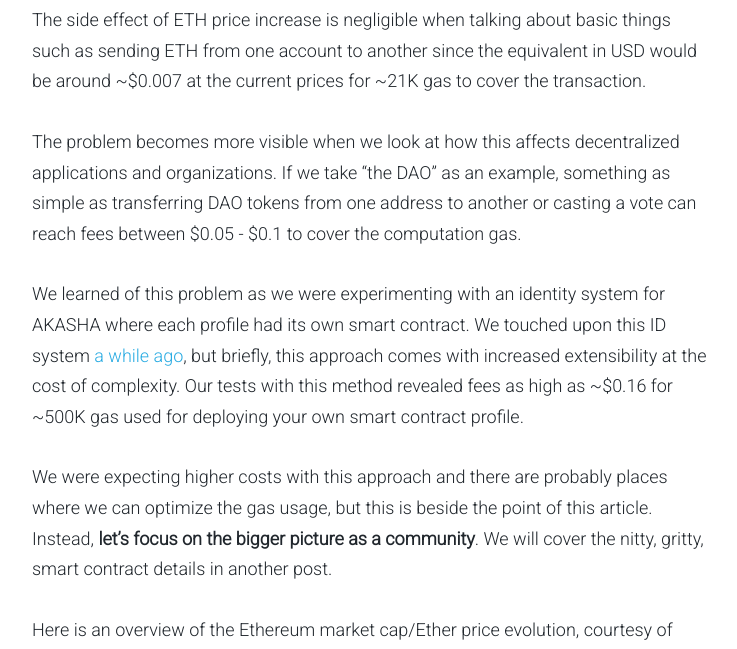
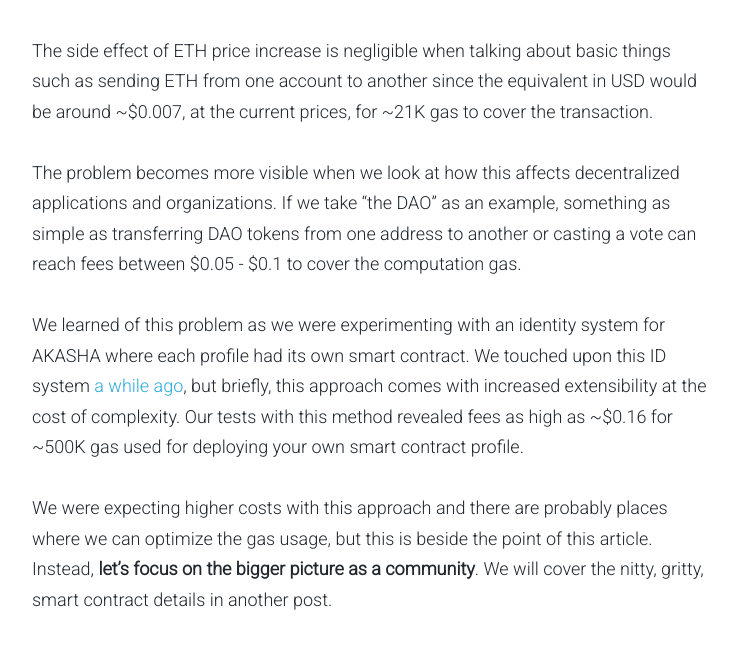
Before and after one commit to AKASHAorg/blog.akasha.world, a Jekyll site: the page built from _posts/2016-06-03-thoughts-from-the-machine-room.md, in a window 1280 px wide and 900 px high, scrolled down 2240 px, cut to the strip 251-900 px from the top of the window. Shown: the whole strip, without its empty margins (268-1005 px from the left). Built offline with Jekyll 4.4.1, drawn with Linux system fonts in a browser that asks for light colours; comment, search, counter and statistics services are not loaded; some of the changed text lies outside the part shown.

```diff
--- a/_posts/2016-06-03-thoughts-from-the-machine-room.md
+++ b/_posts/2016-06-03-thoughts-from-the-machine-room.md
@@ -32,7 +32,7 @@ Before continuing, for those that haven’t yet wrapped their heads around the c
 
 <iframe width="560" height="315" src="https://www.youtube.com/embed/dd-ajiMl4HY" frameborder="0" allowfullscreen></iframe>
 
-The side effect of ETH price increase is negligible when talking about basic things such as sending ETH from one account to another since the equivalent in USD would be around ~$0.007 at the current prices for ~21K gas to cover the transaction.
+The side effect of ETH price increase is negligible when talking about basic things such as sending ETH from one account to another since the equivalent in USD would be around ~$0.007, at the current prices, for ~21K gas to cover the transaction.
 
 The problem becomes more visible when we look at how this affects decentralized applications and organizations. If we take “the DAO” as an example, something as simple as transferring DAO tokens from one address to another or casting a vote can reach fees between $0.05 - $0.1 to cover the computation gas.
 
```
Also changed, not shown: other parts of _posts/2016-06-03-thoughts-from-the-machine-room.md (+1 -1 lines).
